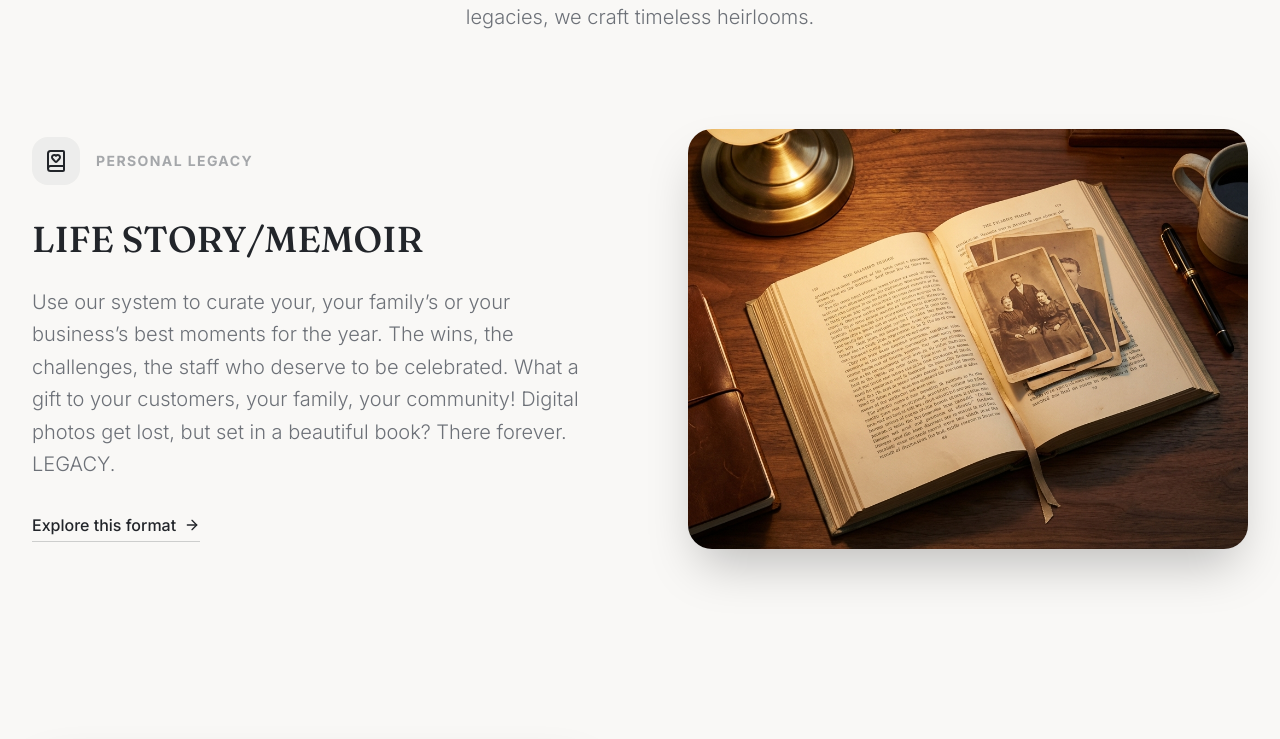
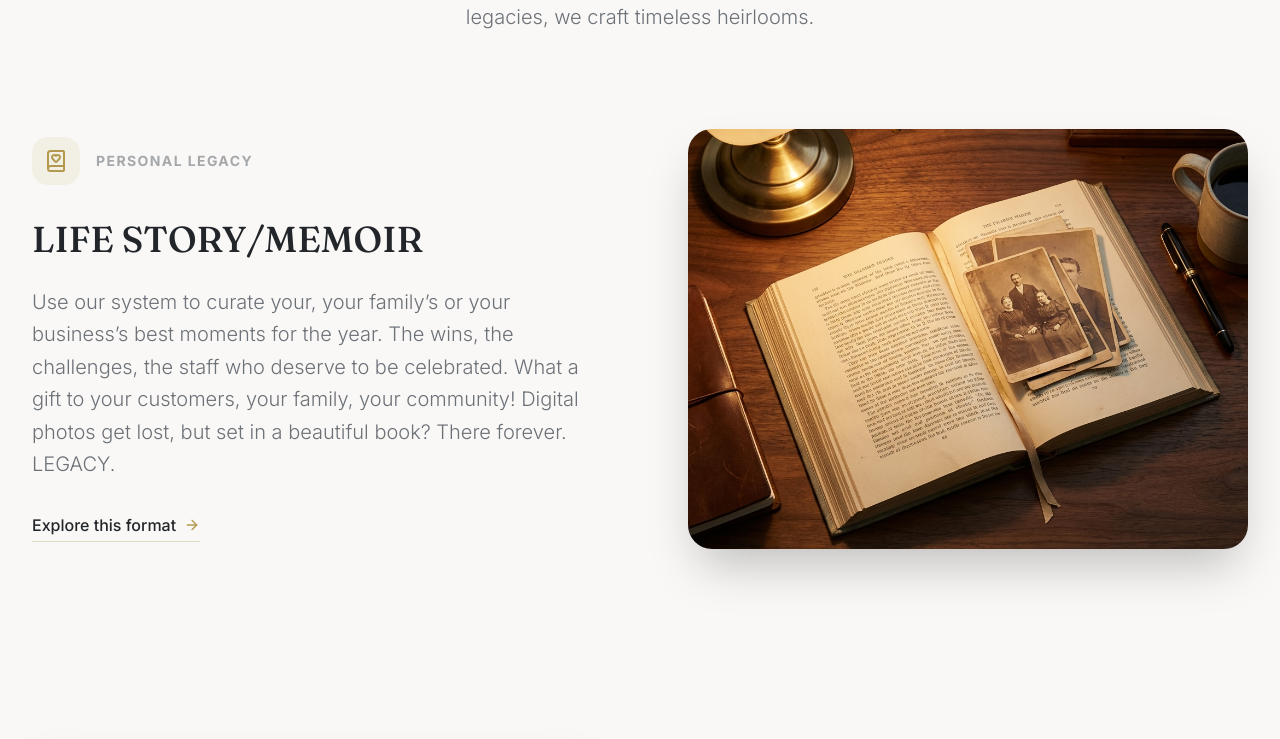
Before and after one commit to Sahil2012/remember_publisher, a Next.js app in the folder landing-page/: page / in a window 1280 px wide. Shown: the part 1020-1759 px from the top of the page. Built offline with nearby package versions, Linux system fonts and the light colour scheme.

Commit message:
feat: adding subtle gold color

```diff
--- a/landing-page/src/app/globals.css
+++ b/landing-page/src/app/globals.css
@@ -30,6 +30,8 @@
     /* Archive Blue */
     --color-pencil-red: hsl(var(--pencil-red));
     /* Sepia/Brick */
+    --color-luxury-gold: hsl(var(--luxury-gold));
+    /* Rich Gold Accent */
 
     --tracking-tightest: -0.04em;
     --tracking-tighter: -0.02em;
@@ -59,6 +61,8 @@
     /* #597393 - Faded Navy */
     --pencil-red: 15 20% 50%;
     /* #997B73 - Muted Sepia */
+    --luxury-gold: 45 40% 50%;
+    /* #BFA361 - Rich Gold */
 
     --radius: 1rem;
 }
@@ -81,6 +85,7 @@
 
     --marker-blue: 215 40% 60%;
     --pencil-red: 15 30% 60%;
+    --luxury-gold: 45 50% 60%;
 }
 
 @layer base {
--- a/landing-page/src/components/landing/Features.tsx
+++ b/landing-page/src/components/landing/Features.tsx
@@ -68,7 +68,7 @@ export function Features() {
                                     className="flex-1 space-y-8"
                                 >
                                     <div className="flex items-center gap-4">
-                                        <div className="flex items-center justify-center w-12 h-12 bg-primary/5 rounded-2xl text-primary">
+                                        <div className="flex items-center justify-center w-12 h-12 bg-luxury-gold/10 rounded-2xl text-luxury-gold">
                                             <Icon className="w-6 h-6" />
                                         </div>
                                         <span className="text-sm font-bold tracking-widest uppercase text-muted-foreground/60">
@@ -87,10 +87,10 @@ export function Features() {
 
                                     <motion.button
                                         whileHover={{ x: 5 }}
-                                        className="group flex items-center gap-2 text-foreground font-medium border-b border-primary/20 pb-1 hover:border-primary transition-all"
+                                        className="group flex items-center gap-2 text-foreground font-medium border-b border-luxury-gold/30 pb-1 hover:border-luxury-gold transition-all"
                                     >
                                         Explore this format
-                                        <ArrowRight className="w-4 h-4 text-primary group-hover:translate-x-1 transition-transform" />
+                                        <ArrowRight className="w-4 h-4 text-luxury-gold group-hover:translate-x-1 transition-transform" />
                                     </motion.button>
                                 </motion.div>
 
--- a/landing-page/src/components/landing/Hero.tsx
+++ b/landing-page/src/components/landing/Hero.tsx
@@ -45,7 +45,7 @@ export function Hero() {
                             </h1>
 
                             {/* Abstract Scribble Accent on Text - Refined position */}
-                            <div className="absolute -left-16 top-10 w-32 h-32 text-pencil-red/15 -z-10 hidden lg:block rotate-12 opacity-60">
+                            <div className="absolute -left-16 top-10 w-32 h-32 text-luxury-gold/30 -z-10 hidden lg:block rotate-12 opacity-80">
                                 <svg viewBox="0 0 100 100" fill="none" stroke="currentColor" className="scribble-drawn">
                                     <path d="M10,10 Q50,50 10,90 M20,20 Q60,60 20,80" strokeWidth="1" />
                                 </svg>
--- a/landing-page/src/components/landing/HowItWorks.tsx
+++ b/landing-page/src/components/landing/HowItWorks.tsx
@@ -34,7 +34,7 @@ export function HowItWorks() {
                             >
                                 {/* Number Circle - Thin Elegant Ring */}
                                 <div className="relative w-28 h-28 flex-shrink-0 flex items-center justify-center">
-                                    <svg className="absolute inset-0 w-full h-full text-marker-blue/30 rotate-45" viewBox="0 0 100 100" fill="none" stroke="currentColor">
+                                    <svg className="absolute inset-0 w-full h-full text-luxury-gold/40 rotate-45" viewBox="0 0 100 100" fill="none" stroke="currentColor">
                                         <circle cx="50" cy="50" r="48" strokeWidth="1" />
                                         {/* Inner inconsistent ring for slight handmade feel but very subtle */}
                                         <path d="M50,10 Q90,10 90,50 T50,90 T10,50 T50,10" strokeWidth="0.5" opacity="0.5" />
@@ -65,7 +65,7 @@ export function HowItWorks() {
 
                             {/* Alternative Connector: Curved thin line */}
                             {index < howItWorks.steps.length - 1 && (
-                                <svg className="hidden md:block absolute -bottom-32 left-1/2 -translate-x-1/2 w-48 h-32 text-foreground/10 pointer-events-none" viewBox="0 0 200 100" fill="none" stroke="currentColor">
+                                <svg className="hidden md:block absolute -bottom-32 left-1/2 -translate-x-1/2 w-48 h-32 text-luxury-gold/20 pointer-events-none" viewBox="0 0 200 100" fill="none" stroke="currentColor">
                                     {index % 2 === 0
                                         ? <path d="M100,0 Q150,50 100,100" strokeWidth="1" />
                                         : <path d="M100,0 Q50,50 100,100" strokeWidth="1" />
```
